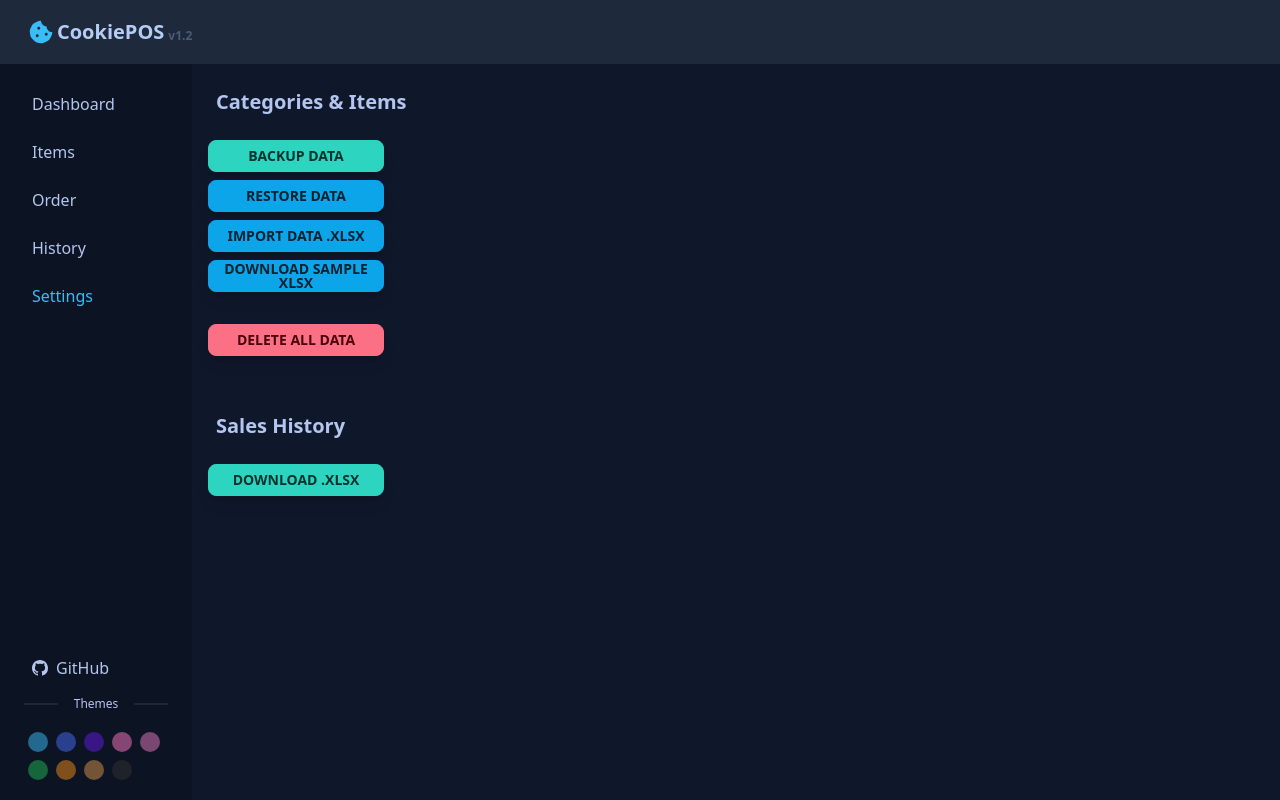
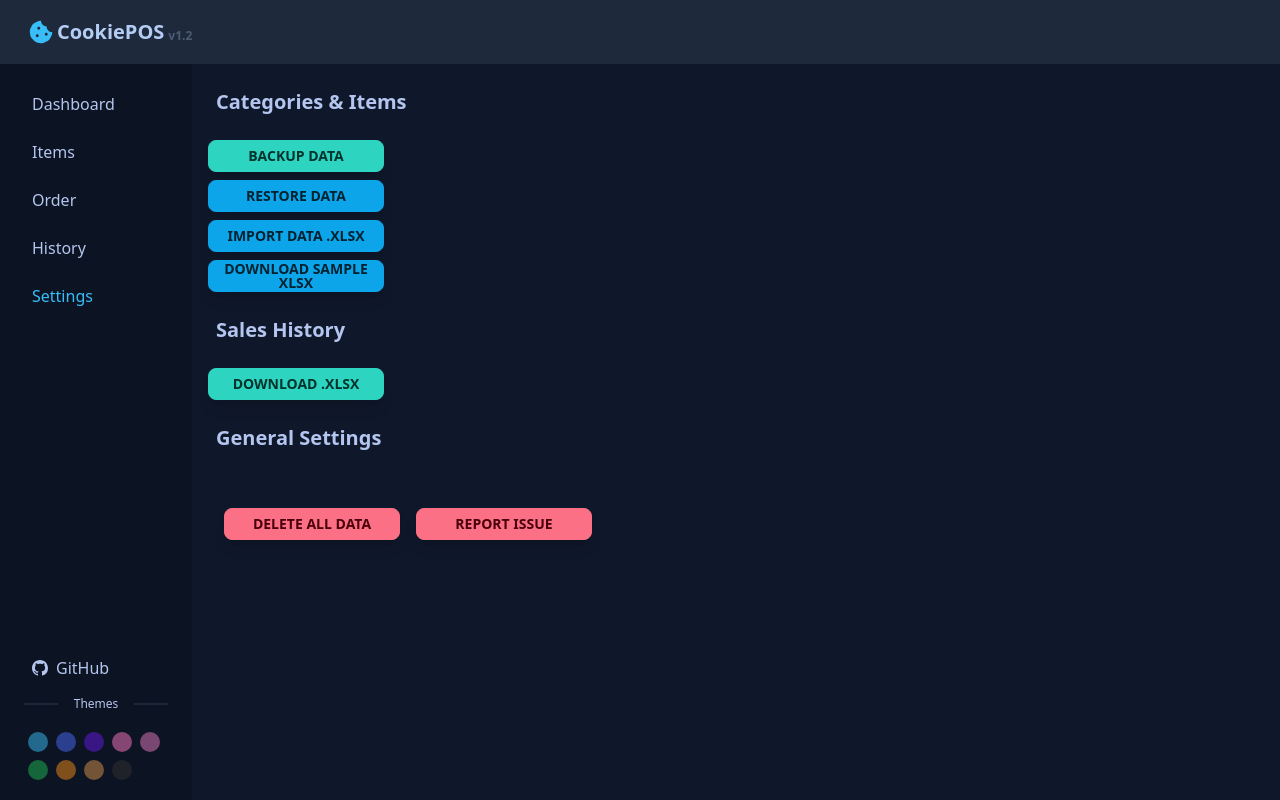
Before and after one commit to abdulhafizk/cashier-pos, a Next.js app: page /settings in a window 1280 px wide. Built offline with nearby package versions, Linux system fonts and the light colour scheme.

Commit message:
edit " Setting.jsx "

```diff
--- a/pages/settings.jsx
+++ b/pages/settings.jsx
@@ -263,19 +263,6 @@ export default function Exports() {
                 </div>
               )}
             </div>
-
-            <button
-              onClick={() => {
-                if (confirm("Delete items & categories?")) {
-                  window.localStorage.setItem("items", "[]");
-                  window.localStorage.setItem("categories", "[]");
-                  router.push("items");
-                }
-              }}
-              className="btn btn-sm btn-error shadow-lg w-44 select-none hover:animate-pulse ml-4 my-8"
-            >
-              <span>Delete All Data</span>
-            </button>
           </div>
 
           <div className="flex flex-col lg:w-[80vw] h-full">
@@ -291,6 +278,33 @@ export default function Exports() {
               </button>
             </div>
           </div>
+          <div className="flex flex-col lg:w-[80vw] h-full">
+            <h1 className="text-xl font-bold text-base-content pt-6 pl-6 pb-6">
+              General Settings
+            </h1>
+            <div className="ml-4">
+              <button
+                onClick={() => {
+                  if (confirm("Delete items & categories?")) {
+                    window.localStorage.setItem("items", "[]");
+                    window.localStorage.setItem("categories", "[]");
+                    router.push("items");
+                  }
+                }}
+                className="btn btn-sm btn-error shadow-lg w-44 select-none hover:animate-pulse ml-4 my-8"
+              >
+                <span>Delete All Data</span>
+              </button>
+              <a
+                href="https://github.com/abdulhafizk/cashier-pos/issues"
+                target="_blank"
+                rel="noreferrer"
+                className="btn btn-sm btn-error shadow-lg mb-2 ml-4 w-44 select-none hover:animate-pulse"
+              >
+                <span>Report Issue</span>
+              </a>
+            </div>
+          </div>
         </div>
       </GlobalDataProvider>
     </>
```
